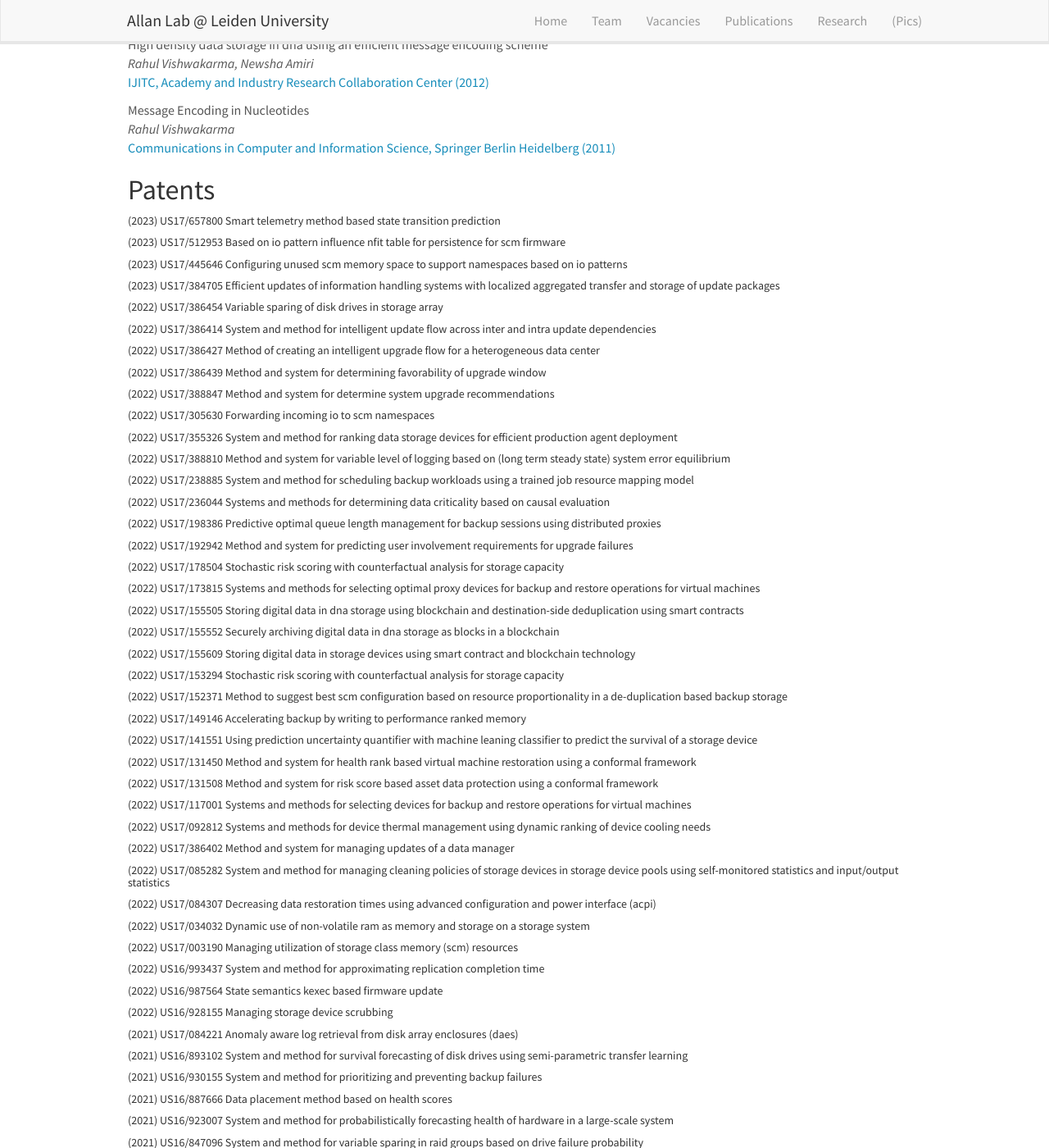
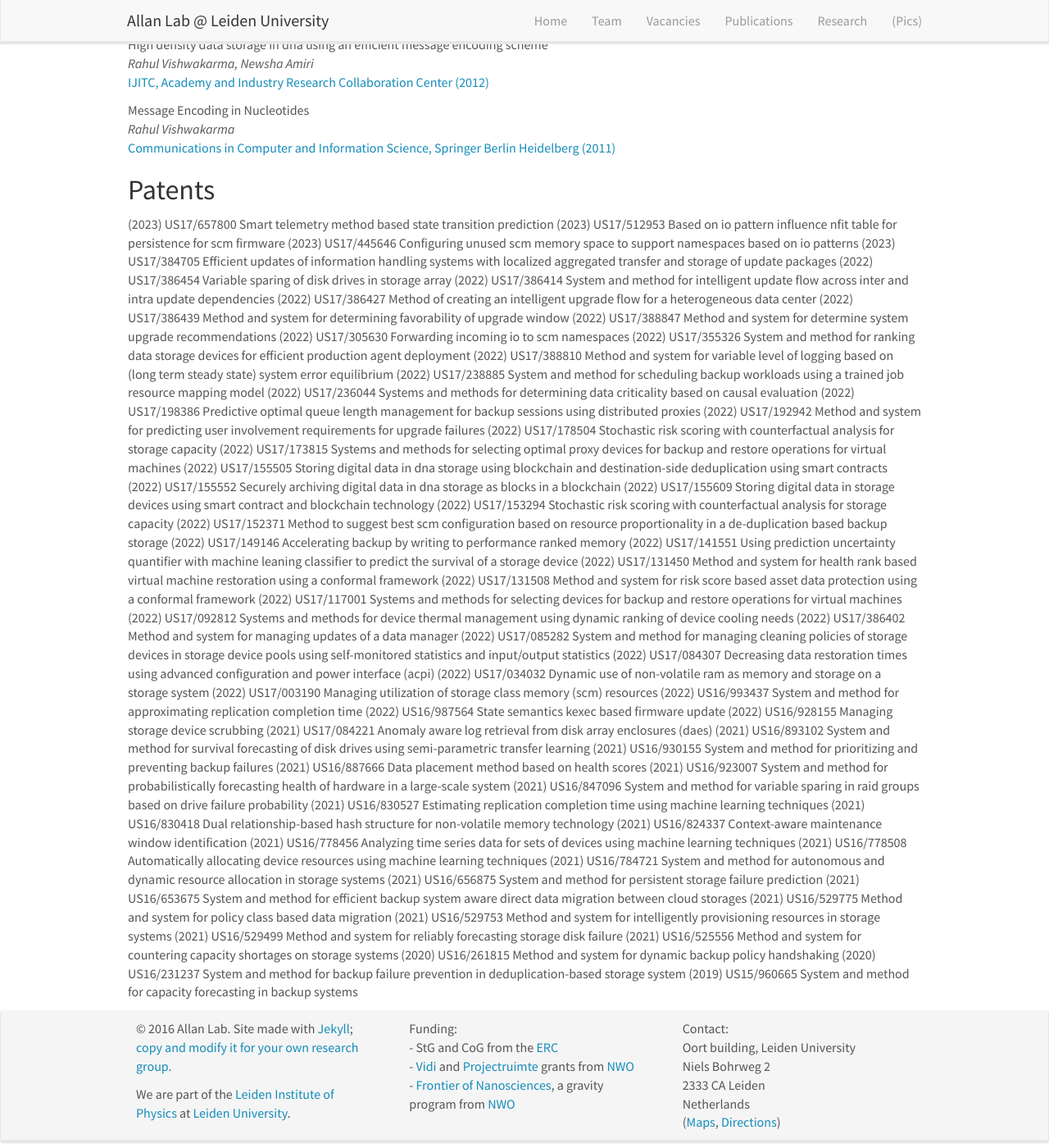
Before and after one commit to open-research-lab/open-research-lab.github.io, a Jekyll site: the page built from _pages/publications.md, in a window 1280 px wide and 1400 px high, scrolled down 1039 px. Shown: the whole window at 82% size. Built offline with Jekyll 4.4.1, drawn with Linux system fonts in a browser that asks for light colours; nearby versions of some CDN libraries; some of the changed text lies outside the part shown.

Commit message:
Update publications.md

```diff
--- a/_pages/publications.md
+++ b/_pages/publications.md
@@ -19,61 +19,61 @@ permalink: /publications/
 {% endfor %}
 
 ## Patents
-###### (2023) US17/657800  Smart telemetry method based state transition prediction
-###### (2023) US17/512953  Based on io pattern influence nfit table for persistence for scm firmware
-###### (2023) US17/445646  Configuring unused scm memory space to support namespaces based on io patterns
-###### (2023) US17/384705  Efficient updates of information handling systems with localized aggregated transfer and storage of update packages
-###### (2022) US17/386454  Variable sparing of disk drives in storage array
-###### (2022) US17/386414  System and method for intelligent update flow across inter and intra update dependencies
-###### (2022) US17/386427  Method of creating an intelligent upgrade flow for a heterogeneous data center
-###### (2022) US17/386439  Method and system for determining favorability of upgrade window
-###### (2022) US17/388847  Method and system for determine system upgrade recommendations
-###### (2022) US17/305630  Forwarding incoming io to scm namespaces
-###### (2022) US17/355326  System and method for ranking data storage devices for efficient production agent deployment
-###### (2022) US17/388810  Method and system for variable level of logging based on (long term steady state) system error equilibrium
-###### (2022) US17/238885  System and method for scheduling backup workloads using a trained job resource mapping model
-###### (2022) US17/236044  Systems and methods for determining data criticality based on causal evaluation
-###### (2022) US17/198386  Predictive optimal queue length management for backup sessions using distributed proxies
-###### (2022) US17/192942  Method and system for predicting user involvement requirements for upgrade failures
-###### (2022) US17/178504  Stochastic risk scoring with counterfactual analysis for storage capacity
-###### (2022) US17/173815  Systems and methods for selecting optimal proxy devices for backup and restore operations for virtual machines
-###### (2022) US17/155505  Storing digital data in dna storage using blockchain and destination-side deduplication using smart contracts
-###### (2022) US17/155552  Securely archiving digital data in dna storage as blocks in a  blockchain
-###### (2022) US17/155609  Storing digital data in storage devices using smart contract and blockchain technology
-###### (2022) US17/153294  Stochastic risk scoring with counterfactual analysis for storage capacity
-###### (2022) US17/152371  Method to suggest best scm configuration based on resource proportionality in a de-duplication based backup storage
-###### (2022) US17/149146  Accelerating backup by writing to performance ranked memory
-###### (2022) US17/141551  Using prediction uncertainty quantifier with machine leaning classifier to predict the survival of a storage device
-###### (2022) US17/131450  Method and system for health rank based virtual machine restoration using a conformal framework
-###### (2022) US17/131508  Method and system for risk score based asset data protection using a conformal framework
-###### (2022) US17/117001  Systems and methods for selecting devices for backup and restore operations for virtual machines
-###### (2022) US17/092812  Systems and methods for device thermal management using dynamic ranking of device cooling needs
-###### (2022) US17/386402  Method and system for managing updates of a data manager
-###### (2022) US17/085282  System and method for managing cleaning policies of storage devices in storage device pools using self-monitored statistics and input/output statistics
-###### (2022) US17/084307  Decreasing data restoration times using advanced configuration and power interface (acpi)
-###### (2022) US17/034032  Dynamic use of non-volatile ram as memory and storage on a storage system
-###### (2022) US17/003190  Managing utilization of storage class memory (scm) resources
-###### (2022) US16/993437  System and method for approximating replication completion time
-###### (2022) US16/987564  State semantics kexec based firmware update
-###### (2022) US16/928155  Managing storage device scrubbing
-###### (2021) US17/084221  Anomaly aware log retrieval from disk array enclosures (daes)
-###### (2021) US16/893102  System and method for survival forecasting of disk drives using semi-parametric transfer learning
-###### (2021) US16/930155  System and method for prioritizing and preventing backup failures
-###### (2021) US16/887666  Data placement method based on health scores
-###### (2021) US16/923007  System and method for probabilistically forecasting health of hardware in a large-scale system
-###### (2021) US16/847096  System and method for variable sparing in raid groups based on drive failure probability
-###### (2021) US16/830527  Estimating replication completion time using machine learning techniques
-###### (2021) US16/830418  Dual relationship-based hash structure for non-volatile memory technology
-###### (2021) US16/824337  Context-aware maintenance window identification
-###### (2021) US16/778456  Analyzing time series data for sets of devices using machine learning techniques
-###### (2021) US16/778508  Automatically allocating device resources using machine learning techniques
-###### (2021) US16/784721  System and method for autonomous and dynamic resource allocation in storage systems
-###### (2021) US16/656875  System and method for persistent storage failure prediction
-###### (2021) US16/653675  System and method for efficient backup system aware direct data migration between cloud storages
-###### (2021) US16/529775  Method and system for policy class based data migration
-###### (2021) US16/529753  Method and system for intelligently provisioning resources in storage systems
-###### (2021) US16/529499  Method and system for reliably forecasting storage disk failure
-###### (2021) US16/525556  Method and system for countering capacity shortages on storage systems
-###### (2020) US16/261815  Method and system for dynamic backup policy handshaking
-###### (2020) US16/231237  System and method for backup failure prevention in deduplication-based storage system
-###### (2019) US15/960665  System and method for capacity forecasting in backup systems
+(2023) US17/657800  Smart telemetry method based state transition prediction
+(2023) US17/512953  Based on io pattern influence nfit table for persistence for scm firmware
+(2023) US17/445646  Configuring unused scm memory space to support namespaces based on io patterns
+(2023) US17/384705  Efficient updates of information handling systems with localized aggregated transfer and storage of update packages
+(2022) US17/386454  Variable sparing of disk drives in storage array
+(2022) US17/386414  System and method for intelligent update flow across inter and intra update dependencies
+(2022) US17/386427  Method of creating an intelligent upgrade flow for a heterogeneous data center
+(2022) US17/386439  Method and system for determining favorability of upgrade window
+(2022) US17/388847  Method and system for determine system upgrade recommendations
+(2022) US17/305630  Forwarding incoming io to scm namespaces
+(2022) US17/355326  System and method for ranking data storage devices for efficient production agent deployment
+(2022) US17/388810  Method and system for variable level of logging based on (long term steady state) system error equilibrium
+(2022) US17/238885  System and method for scheduling backup workloads using a trained job resource mapping model
+(2022) US17/236044  Systems and methods for determining data criticality based on causal evaluation
+(2022) US17/198386  Predictive optimal queue length management for backup sessions using distributed proxies
+(2022) US17/192942  Method and system for predicting user involvement requirements for upgrade failures
+(2022) US17/178504  Stochastic risk scoring with counterfactual analysis for storage capacity
+(2022) US17/173815  Systems and methods for selecting optimal proxy devices for backup and restore operations for virtual machines
+(2022) US17/155505  Storing digital data in dna storage using blockchain and destination-side deduplication using smart contracts
+(2022) US17/155552  Securely archiving digital data in dna storage as blocks in a  blockchain
+(2022) US17/155609  Storing digital data in storage devices using smart contract and blockchain technology
+(2022) US17/153294  Stochastic risk scoring with counterfactual analysis for storage capacity
+(2022) US17/152371  Method to suggest best scm configuration based on resource proportionality in a de-duplication based backup storage
+(2022) US17/149146  Accelerating backup by writing to performance ranked memory
+(2022) US17/141551  Using prediction uncertainty quantifier with machine leaning classifier to predict the survival of a storage device
+(2022) US17/131450  Method and system for health rank based virtual machine restoration using a conformal framework
+(2022) US17/131508  Method and system for risk score based asset data protection using a conformal framework
+(2022) US17/117001  Systems and methods for selecting devices for backup and restore operations for virtual machines
+(2022) US17/092812  Systems and methods for device thermal management using dynamic ranking of device cooling needs
+(2022) US17/386402  Method and system for managing updates of a data manager
+(2022) US17/085282  System and method for managing cleaning policies of storage devices in storage device pools using self-monitored statistics and input/output statistics
+(2022) US17/084307  Decreasing data restoration times using advanced configuration and power interface (acpi)
+(2022) US17/034032  Dynamic use of non-volatile ram as memory and storage on a storage system
+(2022) US17/003190  Managing utilization of storage class memory (scm) resources
+(2022) US16/993437  System and method for approximating replication completion time
+(2022) US16/987564  State semantics kexec based firmware update
+(2022) US16/928155  Managing storage device scrubbing
+(2021) US17/084221  Anomaly aware log retrieval from disk array enclosures (daes)
+(2021) US16/893102  System and method for survival forecasting of disk drives using semi-parametric transfer learning
+(2021) US16/930155  System and method for prioritizing and preventing backup failures
+(2021) US16/887666  Data placement method based on health scores
+(2021) US16/923007  System and method for probabilistically forecasting health of hardware in a large-scale system
+(2021) US16/847096  System and method for variable sparing in raid groups based on drive failure probability
+(2021) US16/830527  Estimating replication completion time using machine learning techniques
+(2021) US16/830418  Dual relationship-based hash structure for non-volatile memory technology
+(2021) US16/824337  Context-aware maintenance window identification
+(2021) US16/778456  Analyzing time series data for sets of devices using machine learning techniques
+(2021) US16/778508  Automatically allocating device resources using machine learning techniques
+(2021) US16/784721  System and method for autonomous and dynamic resource allocation in storage systems
+(2021) US16/656875  System and method for persistent storage failure prediction
+(2021) US16/653675  System and method for efficient backup system aware direct data migration between cloud storages
+(2021) US16/529775  Method and system for policy class based data migration
+(2021) US16/529753  Method and system for intelligently provisioning resources in storage systems
+(2021) US16/529499  Method and system for reliably forecasting storage disk failure
+(2021) US16/525556  Method and system for countering capacity shortages on storage systems
+(2020) US16/261815  Method and system for dynamic backup policy handshaking
+(2020) US16/231237  System and method for backup failure prevention in deduplication-based storage system
+(2019) US15/960665  System and method for capacity forecasting in backup systems
```
